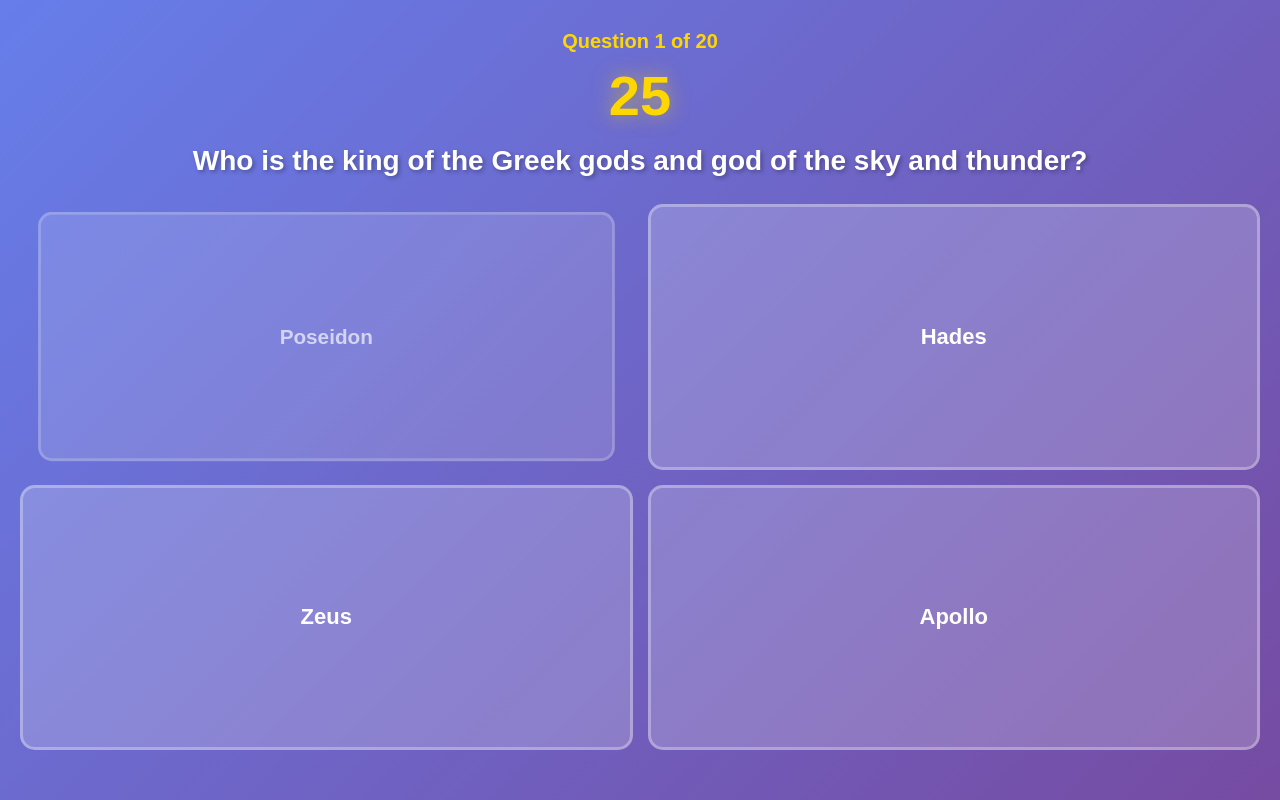
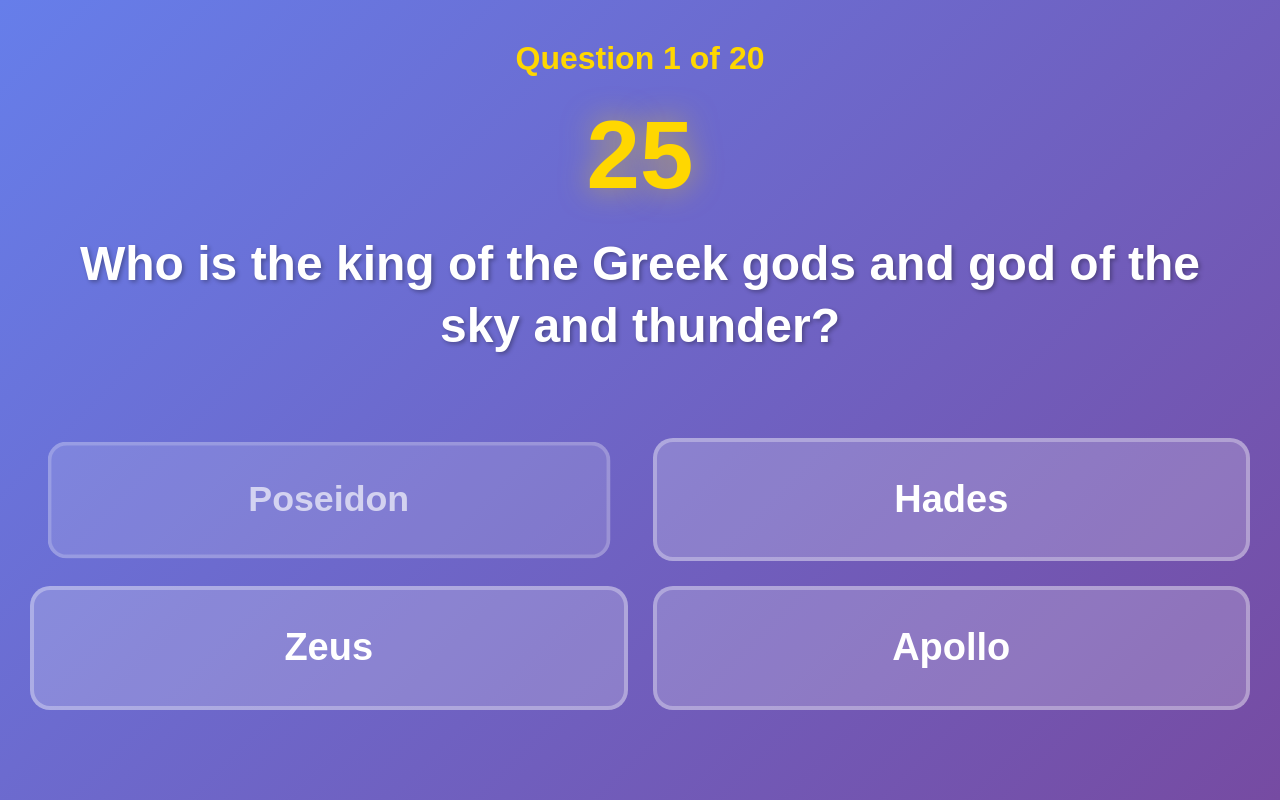
Before and after one commit to clearflowmedia/trivia, a plain HTML site: page greek-mythology.html in a window 1280 px wide. Drawn offline with Linux system fonts and the light colour scheme.

Commit message:
Update greek-mythology.html

```diff
--- a/greek-mythology.html
+++ b/greek-mythology.html
@@ -29,48 +29,47 @@
             height: 100%;
             display: flex;
             flex-direction: column;
-            justify-content: space-between;
-            padding: 30px 20px;
+            justify-content: flex-start;
+            padding: 40px 30px;
+            gap: 30px;
         }
 
         .question-number {
-            font-size: 20px;
+            font-size: 32px;
             font-weight: bold;
-            margin-bottom: 10px;
             color: #ffd700;
             text-align: center;
         }
 
         .timer {
+            font-size: 96px;
+            font-weight: bold;
+            text-align: center;
+            color: #ffd700;
+            text-shadow: 0 0 30px rgba(255, 215, 0, 0.5);
+            line-height: 1;
+        }
+
+        .question {
+            font-size: 48px;
+            font-weight: bold;
+            text-align: center;
+            line-height: 1.3;
+            text-shadow: 2px 2px 4px rgba(0, 0, 0, 0.3);
+            padding: 0 20px;
+        }
+
+        .correct-answer-display {
             font-size: 56px;
             font-weight: bold;
             text-align: center;
-            margin-bottom: 15px;
-            color: #ffd700;
-            text-shadow: 0 0 20px rgba(255, 215, 0, 0.5);
-        }
-
-        .question {
-            font-size: 28px;
-            font-weight: bold;
-            text-align: center;
-            margin-bottom: 25px;
-            line-height: 1.3;
-            text-shadow: 2px 2px 4px rgba(0, 0, 0, 0.3);
-            flex-shrink: 0;
-        }
-
-        .correct-answer-display {
-            font-size: 32px;
-            font-weight: bold;
-            text-align: center;
             background: rgba(76, 175, 80, 0.4);
-            border: 3px solid #4caf50;
-            border-radius: 15px;
-            padding: 20px;
-            margin-bottom: 20px;
-            box-shadow: 0 0 30px rgba(76, 175, 80, 0.6);
+            border: 4px solid #4caf50;
+            border-radius: 20px;
+            padding: 40px 30px;
+            box-shadow: 0 0 40px rgba(76, 175, 80, 0.6);
             display: none;
+            line-height: 1.2;
         }
 
         .correct-answer-display.show {
@@ -92,23 +91,25 @@
         .answers {
             display: grid;
             grid-template-columns: 1fr 1fr;
-            gap: 15px;
-            margin-bottom: 20px;
-            flex-grow: 1;
+            gap: 25px;
+            flex: 1;
+            max-height: 600px;
+            align-content: center;
         }
 
         .answer {
             background: rgba(255, 255, 255, 0.2);
-            padding: 20px;
-            border-radius: 15px;
-            font-size: 22px;
+            padding: 35px 25px;
+            border-radius: 20px;
+            font-size: 38px;
             text-align: center;
             font-weight: 600;
             transition: all 0.5s ease;
-            border: 3px solid rgba(255, 255, 255, 0.3);
+            border: 4px solid rgba(255, 255, 255, 0.3);
             display: flex;
             align-items: center;
             justify-content: center;
+            line-height: 1.2;
         }
 
         .answer.correct {
@@ -124,14 +125,13 @@
         }
 
         .tidbit {
-            font-size: 18px;
+            font-size: 36px;
             text-align: center;
-            line-height: 1.5;
+            line-height: 1.4;
             background: rgba(255, 255, 255, 0.15);
-            padding: 20px;
-            border-radius: 15px;
+            padding: 40px 30px;
+            border-radius: 20px;
             display: none;
-            flex-shrink: 0;
             font-style: italic;
         }
 
```
